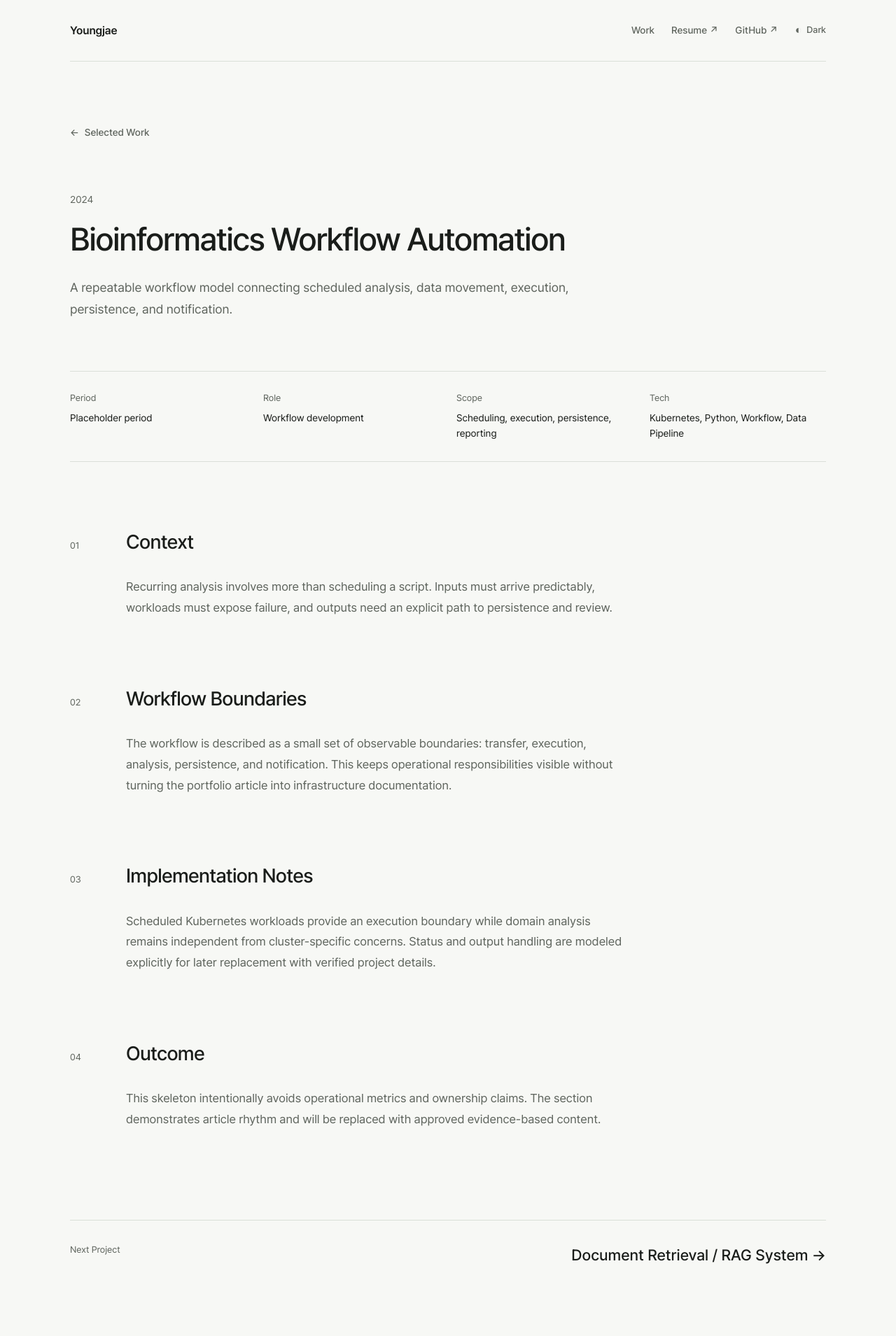
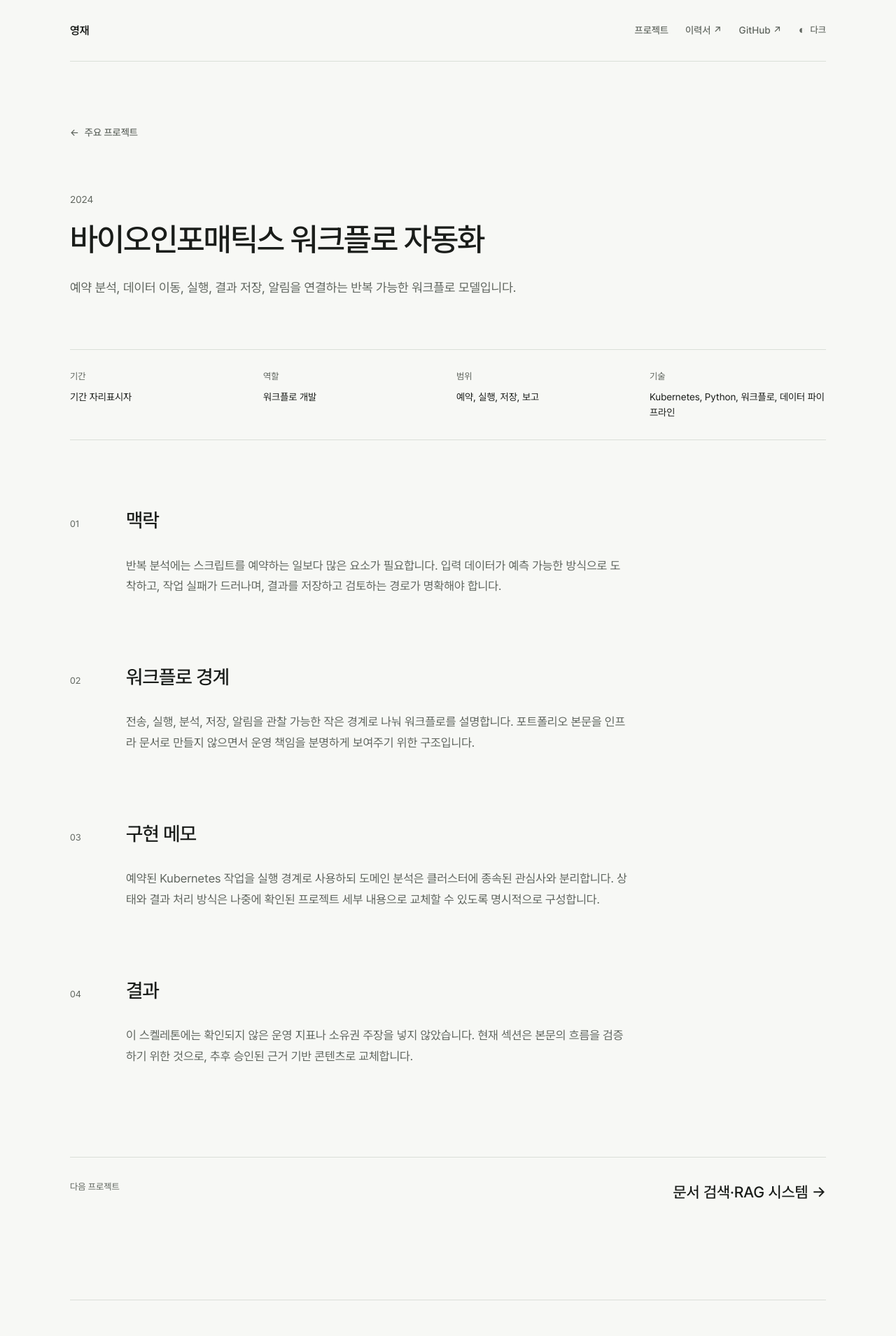
Before and after one commit to kingturtle0/foglio, a Next.js app: page /work/bioinformatics-workflow-automation in a window 1280 px wide. Shown: the top 1909 px of the page at 70% size. Built offline with nearby package versions, Linux system fonts and the light colour scheme.

Commit message:
feat: localize portfolio content to Korean

```diff
--- a/app/layout.tsx
+++ b/app/layout.tsx
@@ -23,15 +23,13 @@ const themeScript = `
 
 export const metadata: Metadata = {
   title: {
-    default: "Youngjae — Bioinformatics Developer",
-    template: "%s — Youngjae",
+    default: "영재 — 바이오인포매틱스 개발자",
+    template: "%s — 영재",
   },
-  description:
-    "Bioinformatics, scientific software, and production workflow projects.",
+  description: "바이오인포매틱스, 과학 소프트웨어, 운영 워크플로 프로젝트를 소개합니다.",
   openGraph: {
-    title: "Youngjae — Bioinformatics Developer",
-    description:
-      "Bioinformatics, scientific software, and production workflow projects.",
+    title: "영재 — 바이오인포매틱스 개발자",
+    description: "바이오인포매틱스, 과학 소프트웨어, 운영 워크플로 프로젝트를 소개합니다.",
     type: "website",
   },
 };
--- a/app/work/[slug]/page.tsx
+++ b/app/work/[slug]/page.tsx
@@ -18,7 +18,7 @@ export async function generateMetadata({ params }: ProjectPageProps): Promise<Me
   const project = getProjectBySlug(slug);
 
   if (!project) {
-    return { title: "Project not found" };
+    return { title: "프로젝트를 찾을 수 없습니다" };
   }
 
   return {
--- a/components/experience.tsx
+++ b/components/experience.tsx
@@ -3,7 +3,7 @@ import type { ExperienceEntry } from "@/content/types";
 export function Experience({ entries }: { entries: ExperienceEntry[] }) {
   return (
     <section className="experience" aria-labelledby="experience-title">
-      <div className="section-heading"><p className="section-index">03</p><h2 className="section-label" id="experience-title">Experience</h2></div>
+      <div className="section-heading"><p className="section-index">03</p><h2 className="section-label" id="experience-title">경력</h2></div>
       <div className="experience-list">{entries.map((entry) => (
         <article className="experience-entry" key={`${entry.company}-${entry.period}`}>
           <p className="experience-entry__period">{entry.period}</p>
--- a/components/footer.tsx
+++ b/components/footer.tsx
@@ -5,7 +5,7 @@ export function Footer() {
   return (
     <footer className="site-footer">
       <div><p className="site-footer__name">{siteProfile.name}</p><nav className="site-footer__links" aria-label="연락처">
-        <ExternalLink href={siteProfile.emailUrl}>Email</ExternalLink><ExternalLink href={siteProfile.githubUrl}>GitHub</ExternalLink><ExternalLink href={siteProfile.linkedinUrl}>LinkedIn</ExternalLink><ExternalLink href={siteProfile.resumeUrl}>Resume</ExternalLink>
+        <ExternalLink href={siteProfile.emailUrl}>이메일</ExternalLink><ExternalLink href={siteProfile.githubUrl}>GitHub</ExternalLink><ExternalLink href={siteProfile.linkedinUrl}>LinkedIn</ExternalLink><ExternalLink href={siteProfile.resumeUrl}>이력서</ExternalLink>
       </nav></div>
       <p className="site-footer__copyright">© 2026</p>
     </footer>
--- a/components/header.tsx
+++ b/components/header.tsx
@@ -10,8 +10,8 @@ export function Header() {
         {siteProfile.name}
       </Link>
       <nav className="site-nav" aria-label="주요 탐색">
-        <Link href="/#work">Work</Link>
-        <ExternalLink href={siteProfile.resumeUrl}>Resume</ExternalLink>
+        <Link href="/#work">프로젝트</Link>
+        <ExternalLink href={siteProfile.resumeUrl}>이력서</ExternalLink>
         <ExternalLink href={siteProfile.githubUrl}>GitHub</ExternalLink>
         <ThemeToggle />
       </nav>
--- a/components/intro.tsx
+++ b/components/intro.tsx
@@ -9,8 +9,8 @@ export function Intro() {
       <p className="intro__description">{siteProfile.description}</p>
       <p className="intro__areas" aria-label="주요 전문 영역">{siteProfile.coreAreas.join(" · ")}</p>
       <div className="intro__links">
-        <ExternalLink className="text-link" href={siteProfile.resumeUrl}>Resume</ExternalLink>
-        <ExternalLink className="text-link" href={siteProfile.emailUrl}>Email</ExternalLink>
+        <ExternalLink className="text-link" href={siteProfile.resumeUrl}>이력서</ExternalLink>
+        <ExternalLink className="text-link" href={siteProfile.emailUrl}>이메일</ExternalLink>
       </div>
     </section>
   );
--- a/components/project-article.tsx
+++ b/components/project-article.tsx
@@ -6,17 +6,17 @@ import { Diagram } from "./diagram";
 export function ProjectArticle({ project, nextProject }: { project: Project; nextProject: Project }) {
   return (
     <article className="project-article">
-      <Link className="back-link" href="/#work"><span aria-hidden="true">←</span> Selected Work</Link>
+      <Link className="back-link" href="/#work"><span aria-hidden="true">←</span> 주요 프로젝트</Link>
       <header className="article-header">
         <p className="article-header__year">{project.year}</p>
         <h1>{project.title}</h1>
         <p className="article-header__summary">{project.summary}</p>
       </header>
       <dl className="project-meta">
-        {project.period ? <div><dt>Period</dt><dd>{project.period}</dd></div> : null}
-        {project.role ? <div><dt>Role</dt><dd>{project.role}</dd></div> : null}
-        {project.scope ? <div><dt>Scope</dt><dd>{project.scope}</dd></div> : null}
-        <div><dt>Tech</dt><dd>{project.technologies.join(", ")}</dd></div>
+        {project.period ? <div><dt>기간</dt><dd>{project.period}</dd></div> : null}
+        {project.role ? <div><dt>역할</dt><dd>{project.role}</dd></div> : null}
+        {project.scope ? <div><dt>범위</dt><dd>{project.scope}</dd></div> : null}
+        <div><dt>기술</dt><dd>{project.technologies.join(", ")}</dd></div>
       </dl>
       <div className="article-sections">
         {project.sections.map((section, index) => (
@@ -31,7 +31,7 @@ export function ProjectArticle({ project, nextProject }: { project: Project; nex
           </section>
         ))}
       </div>
-      <nav className="next-project" aria-label="다음 프로젝트"><span>Next Project</span><Link href={`/work/${nextProject.slug}`}>{nextProject.title} <span aria-hidden="true">→</span></Link></nav>
+      <nav className="next-project" aria-label="다음 프로젝트"><span>다음 프로젝트</span><Link href={`/work/${nextProject.slug}`}>{nextProject.title} <span aria-hidden="true">→</span></Link></nav>
     </article>
   );
 }
--- a/components/project-list.tsx
+++ b/components/project-list.tsx
@@ -4,7 +4,7 @@ import { ProjectRow } from "./project-row";
 export function ProjectList({ projects }: { projects: Project[] }) {
   return (
     <section className="project-section" id="work" aria-labelledby="work-title">
-      <div className="section-heading"><p className="section-index">02</p><h2 className="section-label" id="work-title">Selected Work</h2></div>
+      <div className="section-heading"><p className="section-index">02</p><h2 className="section-label" id="work-title">주요 프로젝트</h2></div>
       <div className="project-list">{projects.map((project, index) => <ProjectRow key={project.slug} project={project} index={index + 1} />)}</div>
     </section>
   );
--- a/components/theme-toggle.tsx
+++ b/components/theme-toggle.tsx
@@ -34,7 +34,7 @@ export function ThemeToggle() {
       <span aria-hidden="true" className="theme-toggle__mark">
         {theme === "light" ? "◐" : "◑"}
       </span>
-      <span className="theme-toggle__text">{theme === "light" ? "Dark" : "Light"}</span>
+      <span className="theme-toggle__text">{theme === "light" ? "다크" : "라이트"}</span>
     </button>
   );
 }
--- a/content/projects.ts
+++ b/content/projects.ts
@@ -2,36 +2,36 @@ import type { Project } from "./types";
 
 export const projects: Project[] = [
   {
-    slug: "document-retrieval-system", title: "Document Retrieval / RAG System", year: "2026",
-    summary: "A retrieval system exploring how ingestion, indexing, and hybrid search can stay observable as a document collection changes.",
-    technologies: ["Python", "RAG", "Qdrant", "BM25"], period: "Placeholder period", role: "Development and technical investigation", scope: "Ingestion, indexing, retrieval", featured: true, featuredOrder: 1,
+    slug: "document-retrieval-system", title: "문서 검색·RAG 시스템", year: "2026",
+    summary: "문서 모음이 바뀌어도 수집, 인덱싱, 하이브리드 검색 과정을 관찰할 수 있도록 설계한 검색 시스템입니다.",
+    technologies: ["Python", "RAG", "Qdrant", "BM25"], period: "기간 자리표시자", role: "개발 및 기술 검토", scope: "문서 수집, 인덱싱, 검색", featured: true, featuredOrder: 1,
     sections: [
-      { id: "context", title: "Context & Problem", paragraphs: ["Document retrieval quality depends on more than an embedding model. The surrounding ingestion, chunking, metadata, and update path must remain understandable as source material changes.", "This placeholder case study focuses on the engineering questions involved in keeping those stages explicit. It does not claim production outcomes or measured improvements."] },
-      { id: "retrieval-design", title: "Retrieval Design", paragraphs: ["The proposed flow keeps lexical and vector retrieval independently inspectable before combining their candidate sets. Each stage can be evaluated without hiding behavior behind a single score."], diagram: { id: "retrieval-flow", caption: "Placeholder retrieval flow", nodes: [{ label: "Documents", description: "ingest" }, { label: "Index", description: "chunk + metadata" }, { label: "Hybrid retrieval", description: "vector + BM25", key: true }, { label: "Ranked context", description: "inspect" }] } },
-      { id: "implementation", title: "Implementation", paragraphs: ["Index updates are treated as explicit events rather than requiring a full rebuild for every change. The implementation boundary separates source parsing, chunk construction, storage, and retrieval orchestration."], bullets: ["Keep document identity and chunk provenance throughout the pipeline.", "Allow lexical and vector candidates to be inspected separately.", "Make incremental indexing behavior visible and replaceable."] },
-      { id: "outcome", title: "Outcome", paragraphs: ["The current content is a structural placeholder. Verified evaluation criteria and project-specific outcomes will replace this section after the visual and narrative system is reviewed."] },
+      { id: "context", title: "맥락과 문제", paragraphs: ["문서 검색 품질은 임베딩 모델 하나만으로 결정되지 않습니다. 원본 자료가 바뀌더라도 문서 수집, 청킹, 메타데이터, 업데이트 경로를 이해할 수 있어야 합니다.", "이 임시 사례 연구는 각 단계를 명확히 유지하기 위해 검토해야 할 엔지니어링 질문에 집중합니다. 실제 운영 성과나 측정된 개선 수치를 주장하지 않습니다."] },
+      { id: "retrieval-design", title: "검색 설계", paragraphs: ["키워드 검색과 벡터 검색의 후보군을 각각 점검한 뒤 결합하는 흐름을 가정했습니다. 하나의 점수 뒤에 동작을 숨기지 않고 각 단계를 독립적으로 평가할 수 있도록 구성합니다."], diagram: { id: "retrieval-flow", caption: "검색 흐름 자리표시자", nodes: [{ label: "문서", description: "수집" }, { label: "인덱스", description: "청크·메타데이터" }, { label: "하이브리드 검색", description: "벡터·BM25", key: true }, { label: "정렬된 문맥", description: "검토" }] } },
+      { id: "implementation", title: "구현", paragraphs: ["문서가 바뀔 때마다 전체를 다시 만드는 대신 인덱스 변경을 명시적인 이벤트로 다룹니다. 원본 파싱, 청크 생성, 저장, 검색 조율의 구현 경계를 분리합니다."], bullets: ["파이프라인 전체에서 문서 식별자와 청크 출처를 유지합니다.", "키워드 검색과 벡터 검색 후보를 별도로 점검할 수 있게 합니다.", "증분 인덱싱 동작을 관찰하고 교체할 수 있게 구성합니다."] },
+      { id: "outcome", title: "결과", paragraphs: ["현재 내용은 구조 검증을 위한 자리표시자입니다. 화면과 서술 구조를 검토한 뒤, 확인된 평가 기준과 프로젝트별 결과로 교체할 예정입니다."] },
     ],
   },
   {
-    slug: "large-scale-sequence-analysis", title: "Large-Scale Sequence Analysis", year: "2025",
-    summary: "An investigation into memory pressure and representation choices when processing large nucleotide sequence collections.",
-    technologies: ["Python", "Profiling", "Streaming", "Sequence Data"], period: "Placeholder period", role: "Performance investigation", scope: "Representation, profiling, processing strategy", featured: true, featuredOrder: 2,
+    slug: "large-scale-sequence-analysis", title: "대규모 염기서열 분석", year: "2025",
+    summary: "대규모 염기서열 모음을 처리할 때 발생하는 메모리 부담과 데이터 표현 방식의 선택을 검토한 프로젝트입니다.",
+    technologies: ["Python", "프로파일링", "스트리밍", "염기서열 데이터"], period: "기간 자리표시자", role: "성능 검토", scope: "데이터 표현, 프로파일링, 처리 전략", featured: true, featuredOrder: 2,
     sections: [
-      { id: "problem", title: "Problem", paragraphs: ["Large sequence workloads can fail well before an algorithm becomes computationally interesting. Representation overhead, temporary copies, and input strategy may dominate the usable working set."] },
-      { id: "investigation", title: "Investigation", paragraphs: ["The investigation starts by separating input size from in-memory representation, then profiles allocation behavior around parsing and transformation boundaries."], bullets: ["Compare whole-file and streaming input paths.", "Identify copies introduced by intermediate representations.", "Keep benchmarks reproducible without inventing final performance claims."] },
-      { id: "alternatives", title: "Representation Alternatives", paragraphs: ["Candidate approaches include compact encodings, chunked processing, and iterator-based transformations. The appropriate choice depends on access patterns and the operations that follow ingestion."] },
-      { id: "next-steps", title: "Next Steps", paragraphs: ["Project-specific measurements, constraints, and selected trade-offs remain placeholders until source material can be reviewed and published safely."] },
+      { id: "problem", title: "문제", paragraphs: ["대규모 염기서열 작업은 알고리즘의 계산 특성을 살펴보기 전에 실패할 수 있습니다. 데이터 표현의 부가 비용, 임시 복사본, 입력 방식이 실제 사용 가능한 메모리를 좌우할 수 있기 때문입니다."] },
+      { id: "investigation", title: "검토 과정", paragraphs: ["입력 파일 크기와 메모리 안에서의 표현 크기를 분리해 살펴보고, 파싱과 변환 경계에서 발생하는 메모리 할당을 프로파일링하는 것으로 검토를 시작합니다."], bullets: ["전체 파일 입력과 스트리밍 입력 경로를 비교합니다.", "중간 표현에서 발생하는 데이터 복사를 찾습니다.", "확인되지 않은 성능 결론을 만들지 않고 재현 가능한 벤치마크를 유지합니다."] },
+      { id: "alternatives", title: "데이터 표현 대안", paragraphs: ["압축된 인코딩, 청크 단위 처리, 이터레이터 기반 변환 등을 후보로 검토합니다. 적절한 선택은 데이터 접근 방식과 입력 이후 수행할 작업에 따라 달라집니다."] },
+      { id: "next-steps", title: "다음 단계", paragraphs: ["프로젝트별 측정값, 제약 조건, 선택한 절충안은 원본 자료를 검토하고 안전하게 공개할 수 있을 때 확정된 내용으로 교체합니다."] },
     ],
   },
   {
-    slug: "bioinformatics-workflow-automation", title: "Bioinformatics Workflow Automation", year: "2024",
-    summary: "A repeatable workflow model connecting scheduled analysis, data movement, execution, persistence, and notification.",
-    technologies: ["Kubernetes", "Python", "Workflow", "Data Pipeline"], period: "Placeholder period", role: "Workflow development", scope: "Scheduling, execution, persistence, reporting", featured: true, featuredOrder: 3,
+    slug: "bioinformatics-workflow-automation", title: "바이오인포매틱스 워크플로 자동화", year: "2024",
+    summary: "예약 분석, 데이터 이동, 실행, 결과 저장, 알림을 연결하는 반복 가능한 워크플로 모델입니다.",
+    technologies: ["Kubernetes", "Python", "워크플로", "데이터 파이프라인"], period: "기간 자리표시자", role: "워크플로 개발", scope: "예약, 실행, 저장, 보고", featured: true, featuredOrder: 3,
     sections: [
-      { id: "context", title: "Context", paragraphs: ["Recurring analysis involves more than scheduling a script. Inputs must arrive predictably, workloads must expose failure, and outputs need an explicit path to persistence and review."] },
-      { id: "workflow", title: "Workflow Boundaries", paragraphs: ["The workflow is described as a small set of observable boundaries: transfer, execution, analysis, persistence, and notification. This keeps operational responsibilities visible without turning the portfolio article into infrastructure documentation."] },
-      { id: "implementation", title: "Implementation Notes", paragraphs: ["Scheduled Kubernetes workloads provide an execution boundary while domain analysis remains independent from cluster-specific concerns. Status and output handling are modeled explicitly for later replacement with verified project details."] },
-      { id: "outcome", title: "Outcome", paragraphs: ["This skeleton intentionally avoids operational metrics and ownership claims. The section demonstrates article rhythm and will be replaced with approved evidence-based content."] },
+      { id: "context", title: "맥락", paragraphs: ["반복 분석에는 스크립트를 예약하는 일보다 많은 요소가 필요합니다. 입력 데이터가 예측 가능한 방식으로 도착하고, 작업 실패가 드러나며, 결과를 저장하고 검토하는 경로가 명확해야 합니다."] },
+      { id: "workflow", title: "워크플로 경계", paragraphs: ["전송, 실행, 분석, 저장, 알림을 관찰 가능한 작은 경계로 나눠 워크플로를 설명합니다. 포트폴리오 본문을 인프라 문서로 만들지 않으면서 운영 책임을 분명하게 보여주기 위한 구조입니다."] },
+      { id: "implementation", title: "구현 메모", paragraphs: ["예약된 Kubernetes 작업을 실행 경계로 사용하되 도메인 분석은 클러스터에 종속된 관심사와 분리합니다. 상태와 결과 처리 방식은 나중에 확인된 프로젝트 세부 내용으로 교체할 수 있도록 명시적으로 구성합니다."] },
+      { id: "outcome", title: "결과", paragraphs: ["이 스켈레톤에는 확인되지 않은 운영 지표나 소유권 주장을 넣지 않았습니다. 현재 섹션은 본문의 흐름을 검증하기 위한 것으로, 추후 승인된 근거 기반 콘텐츠로 교체합니다."] },
     ],
   },
 ];
--- a/content/site.ts
+++ b/content/site.ts
@@ -1,10 +1,10 @@
 import type { SiteProfile } from "./types";
 
 export const siteProfile: SiteProfile = {
-  name: "Youngjae",
-  positioning: "Bioinformatics developer building reliable scientific software.",
-  description: "I work across biological data, retrieval systems, and production workflows—turning exploratory analysis into software that can be understood, operated, and improved over time.",
-  coreAreas: ["Bioinformatics", "Scientific Software", "Data / Workflow", "ML / AI", "Production Systems"],
+  name: "영재",
+  positioning: "신뢰할 수 있는 과학 소프트웨어를 만드는 바이오인포매틱스 개발자.",
+  description: "생물학 데이터와 검색 시스템, 운영 워크플로를 다룹니다. 탐색 단계의 분석을 누구나 이해하고 운영하며 지속해서 개선할 수 있는 소프트웨어로 발전시키는 일에 집중합니다.",
+  coreAreas: ["바이오인포매틱스", "과학 소프트웨어", "데이터·워크플로", "ML·AI", "운영 시스템"],
   emailUrl: "mailto:hello@example.com",
   githubUrl: "https://github.com/",
   linkedinUrl: "https://www.linkedin.com/",
```
Also changed, not shown: content/experience.ts (+4 -4 lines), 1 other file (tests, documents, lock files or other folders).
